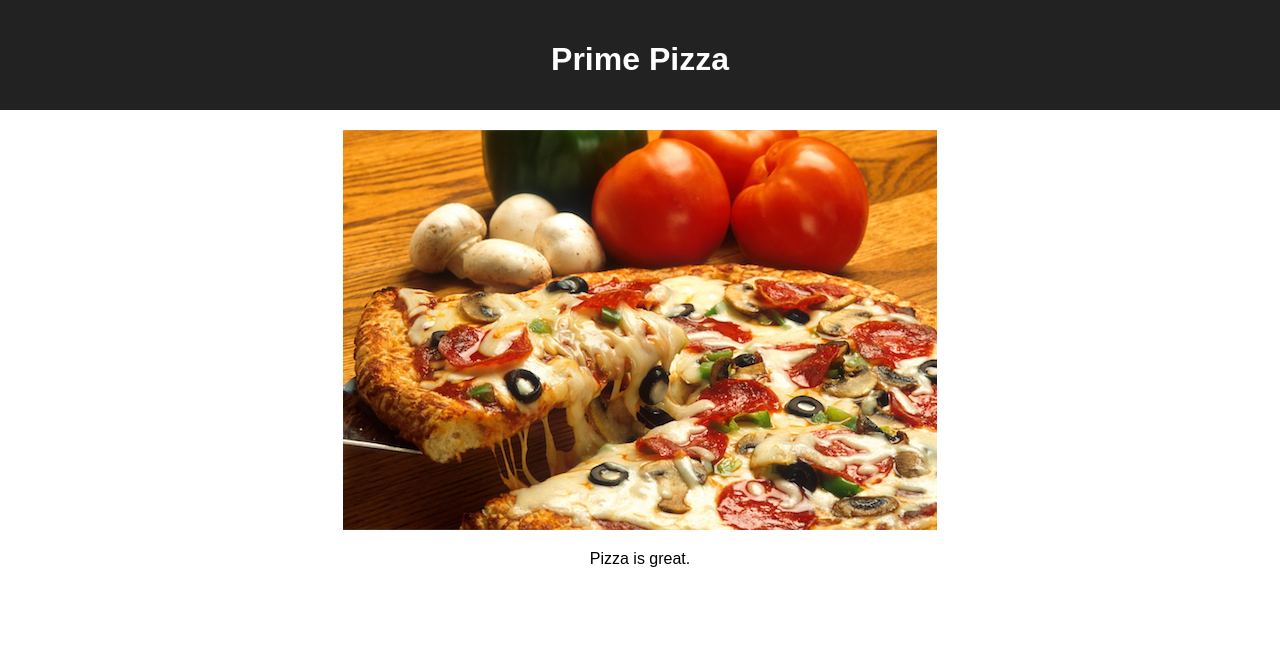
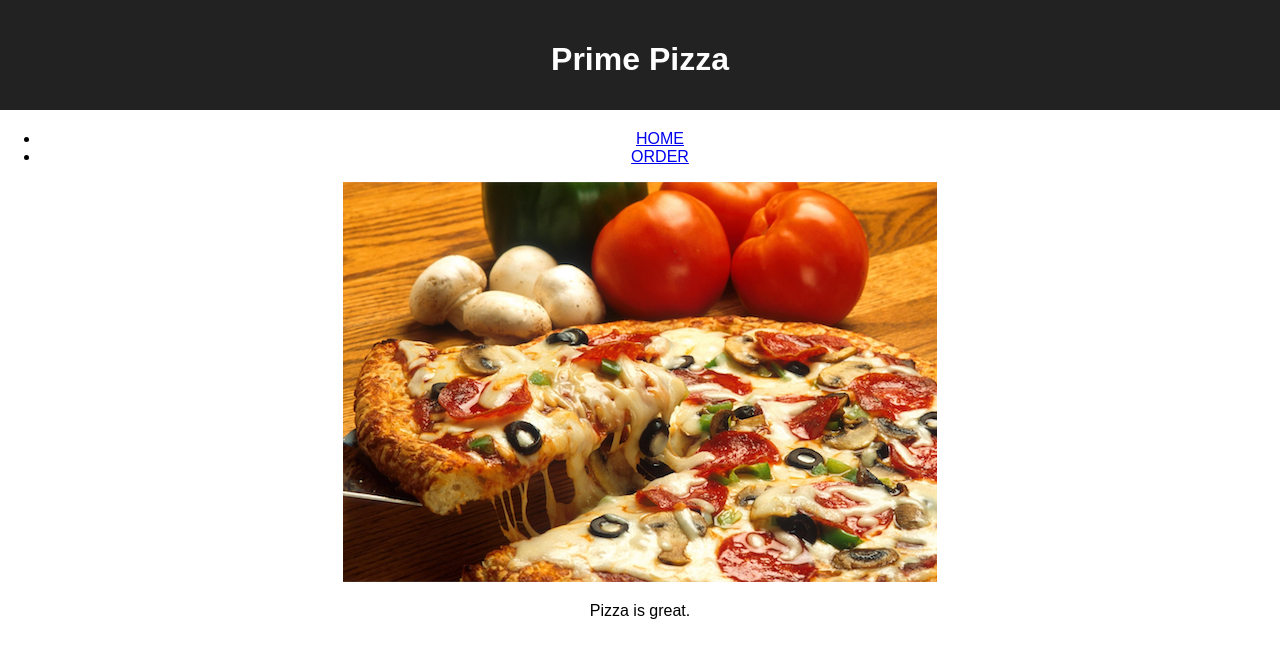
Before and after one commit to FouziH/redux-pizza-parlor, a React (Create React App) app: page / in a window 1280 px wide. Shown: the top 658 px of the page. Built offline with nearby package versions, Linux system fonts and the light colour scheme.

Commit message:
inital commit

```diff
--- a/package.json
+++ b/package.json
@@ -8,6 +8,7 @@
     "pg": "^8.2.1",
     "react": "^17.0.1",
     "react-dom": "^17.0.1",
+    "react-router-dom": "^5.2.0",
     "react-scripts": "^4.0.1"
   },
   "devDependencies": {
--- a/src/components/App/App.jsx
+++ b/src/components/App/App.jsx
@@ -1,18 +1,41 @@
 import React from 'react';
 import axios from 'axios';
 import './App.css';
+import {HashRouter as Router, Route, Link} from 'react-router-dom'
 
 function App() {
 
   return (
-    <div className='App'>
-      <header className='App-header'>
-        <h1 className='App-title'>Prime Pizza</h1>
+    <div className="App">
+      <header className="App-header">
+        <h1 className="App-title">Prime Pizza</h1>
       </header>
 
-      <img src='images/pizza_photo.png' />
-      <p>Pizza is great.</p>
-
+      <Router>
+        <nav>
+          <ul>
+            <li>
+              <Link to="/">HOME</Link>
+            </li>
+            <li>
+              <Link to="/order">ORDER</Link>
+            </li>
+          </ul>
+        </nav>
+        <Route path="/" exact>
+        <img src="images/pizza_photo.png" />
+        <p>Pizza is great.</p>
+        </Route>
+        <Route path="/order" exact>
+          {/* Enter Select pizza page */}
+        </Route>
+        <Route path="/customer" exact>
+          {/* Enter Select pizza page */}
+        </Route>
+        <Route path="/checkout" exact>
+          {/* Enter Select pizza page */}
+        </Route>
+      </Router>
     </div>
   );
 }
```
Also changed, not shown: todo.txt (added), 1 other file (tests, documents, lock files or other folders).
